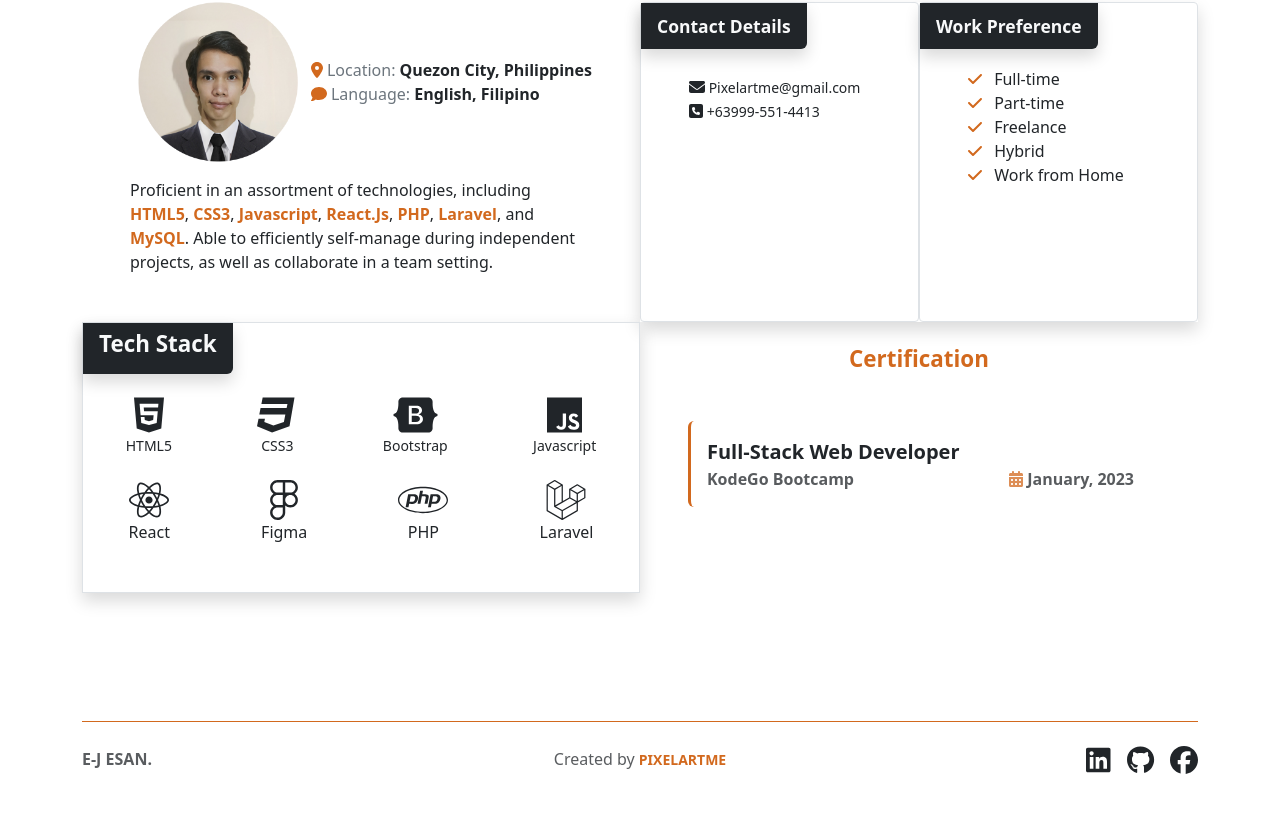
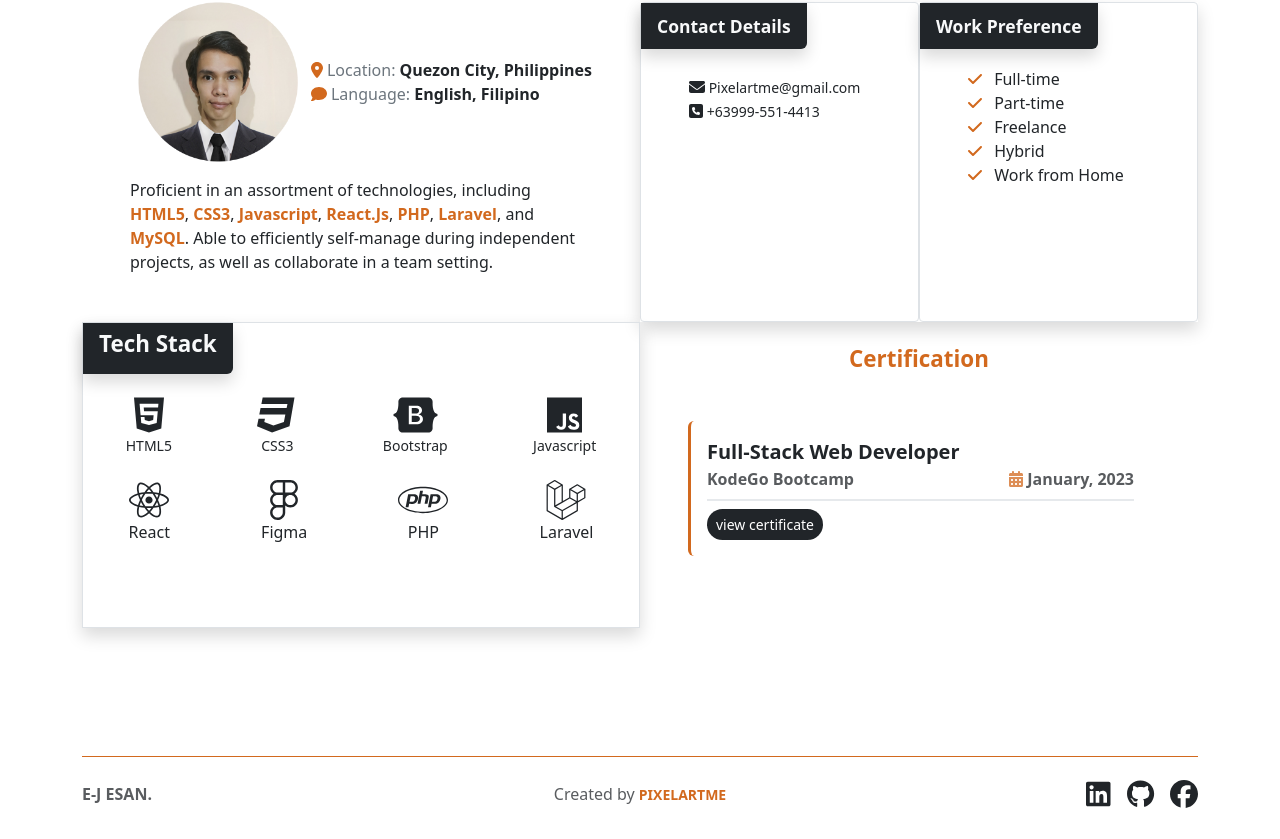
Before and after one commit to ricesush/portfoliov2, a React (Vite) app: page / in a window 1280 px wide. Shown: the part 745-1584 px from the top of the page. Before the commit the page ends 1549 px from the top, so only its background shows below. Built offline with nearby package versions, Linux system fonts and the light colour scheme.

Commit message:
+ cert link

```diff
--- a/src/App.css
+++ b/src/App.css
@@ -27,6 +27,7 @@ body {
 }
 
 /* General Hover */
+
 .socmed:hover,
 .nav-link:hover {
   color: var(--clr-primary-400) !important;
@@ -41,6 +42,18 @@ body {
 
 .custom-btn:hover > small > .btn-text {
   padding-right: 0.3rem;
+  transition: 0.3s all !important;
+}
+
+.custom-btn-accent {
+  color: white;
+  background: var(--clr-accent-400);
+  transition: 0.3s all !important;
+}
+
+.custom-btn-accent:hover {
+  color: white;
+  background: #3e454c;
   transition: 0.3s all !important;
 }
 
--- a/src/components/Certificates.jsx
+++ b/src/components/Certificates.jsx
@@ -11,13 +11,20 @@ export const Cetrification = () => {
       </header>
       <div className='p-3 border-start border-3 rounded m-5 border-yellow'>
         <div className='fw-bold fs-5'>Full-Stack Web Developer</div>
-        <div className='fw-bold opacity-75 d-sm-flex justify-content-between'>
+        <div className='fw-bold opacity-75 d-sm-flex justify-content-between border-bottom border-2 pb-2'>
           <div>KodeGo Bootcamp </div>
           <div>
             <FontAwesomeIcon icon={faCalendarDays} className='yellowText' />
             <span> January, 2023</span>
           </div>
         </div>
+        <a
+          target={'_blank'}
+          href='https://assets.kodego.ph/public/isa/zVJU27vDkXhM3rKqIdEKe3hvLXOlqXNYptlICNiR.pdf'
+          className='btn btn-sm custom-btn-accent rounded-5 border-1 mt-2'
+        >
+          <span> view certificate</span>
+        </a>
       </div>
     </section>
   );
```
Also changed, not shown: src/components/JS Fundamentals/MapsAndSets.jsx (added, +17 -0 lines).
